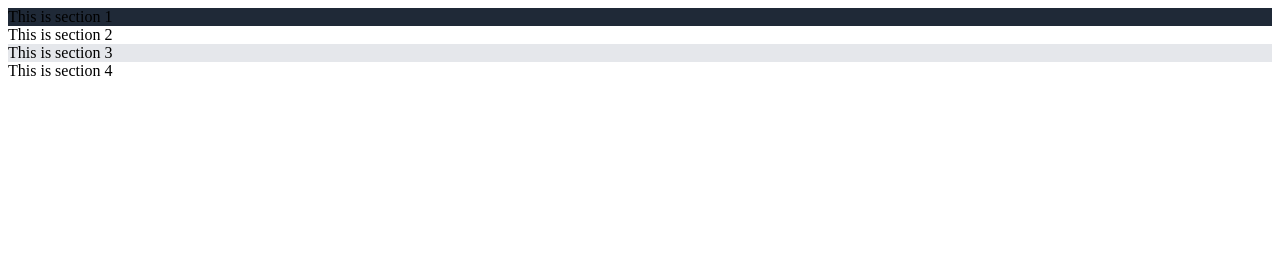
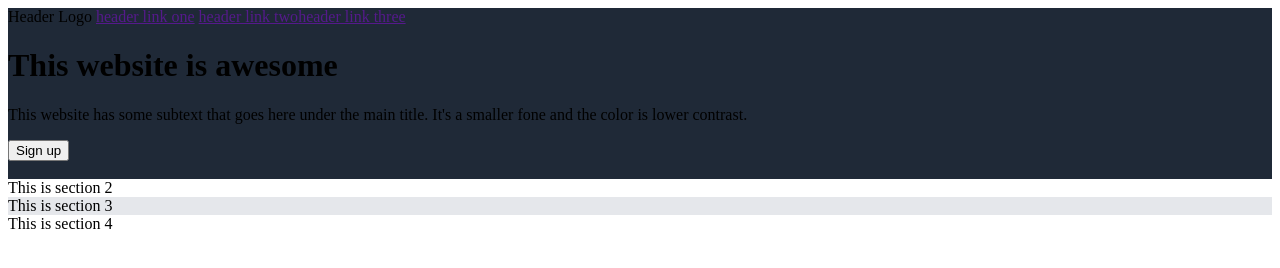
Before and after one commit to twinsley/odin-project1, a plain HTML site: page index.html in a window 1280 px wide. Drawn offline with Linux system fonts and the light colour scheme.

Commit message:
Add content in section 1.
Adds the content, does not format it.

```diff
--- a/index.html
+++ b/index.html
@@ -8,7 +8,19 @@
     <link rel="stylesheet" href="styles.css" />
   </head>
   <body>
-    <div id="section1">This is section 1</div>
+    <div id="section1">
+      <header>
+        Header Logo <a href="">header link one</a> <a href="">header link two</a
+        ><a href="">header link three</a>
+      </header>
+      <h1>This website is awesome</h1>
+      <p>
+        This website has some subtext that goes here under the main title. It's
+        a smaller fone and the color is lower contrast.
+      </p>
+      <form><button>Sign up</button></form>
+      <img src="" />
+    </div>
     <div id="section2">This is section 2</div>
     <div id="section3">This is section 3</div>
     <div id="section4">This is section 4</div>
```
